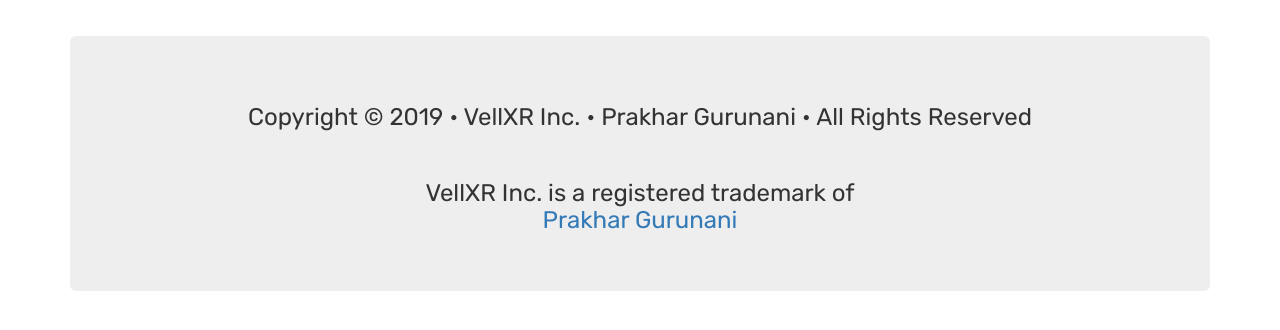
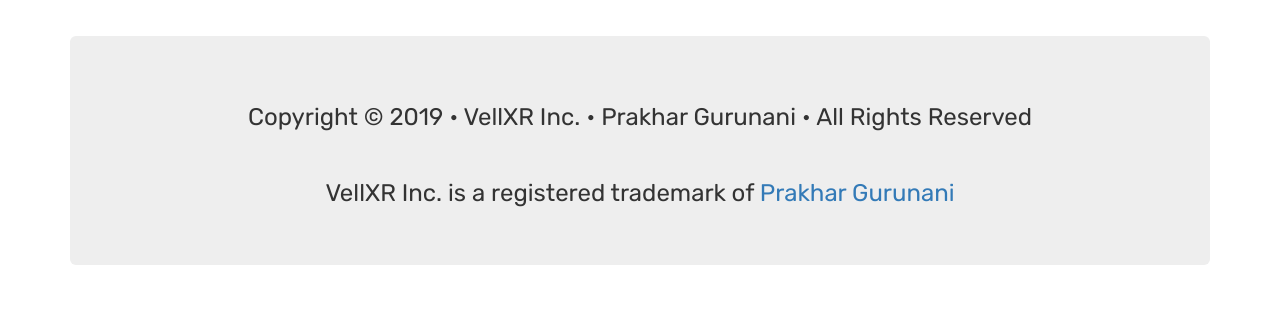
Before and after one commit to FirePing32/VellXR, a Django app: page /about/ in a window 1280 px wide. Shown: the part 214-544 px from the top of the page. Run offline with Django 3.2, Linux system fonts and the light colour scheme; some libraries are stand-ins or nearby versions.

Commit message:
minor changes

```diff
--- a/user/templates/user/about.html
+++ b/user/templates/user/about.html
@@ -109,7 +109,7 @@ a.socialIcon:hover, .socialHoverClass {
 <div class="container">
         <div class="jumbotron text-center">
         <h3>Copyright © 2019 • VellXR Inc. • Prakhar Gurunani • All Rights Reserved</h3><br>
-        <h3>VellXR Inc. is a registered trademark of <div class="nav-links"><a href="https://www.prakhargurunani.com/" target="_blank">Prakhar Gurunani</a></div></h3>
+        <h3>VellXR Inc. is a registered trademark of <a href="https://www.prakhargurunani.com/" target="_blank">Prakhar Gurunani</a></h3>
         </div>
       </div>
 {% endblock %}
```
